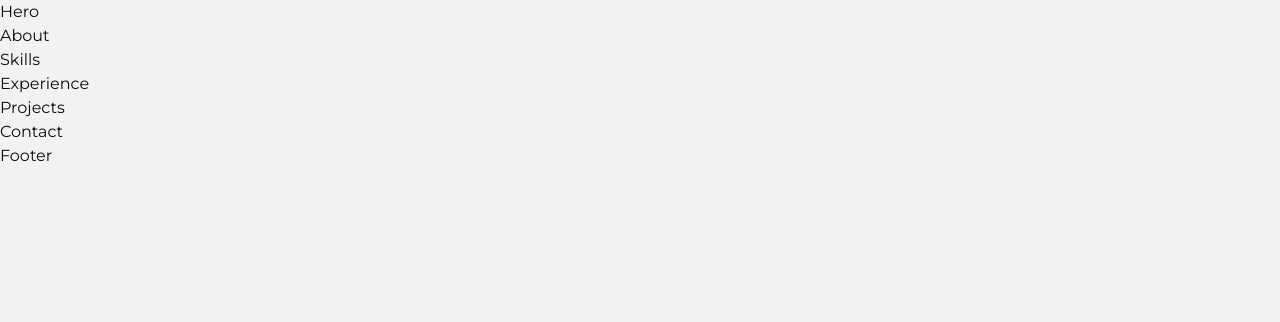
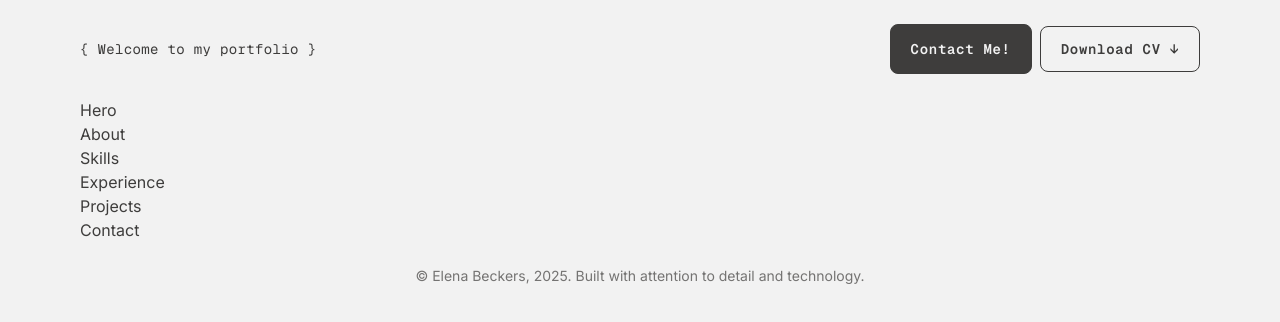
Before and after one commit to elenabeckers/portfolio, a Next.js app: page / in a window 1280 px wide. Shown: the top 322 px of the page. Built offline with nearby package versions, Linux system fonts and the light colour scheme.

Commit message:
feat(ui): update header/footer, add LinkButton, refresh theme fonts (#8)

```diff
--- a/app/globals.css
+++ b/app/globals.css
@@ -2,18 +2,20 @@
 
 :root {
   --background: #f2f2f2;
-  --foreground: #0d0d0d;
+  --foreground: #3e3d3c;
 }
 
 @theme inline {
   --color-background: var(--background);
   --color-foreground: var(--foreground);
-  --font-montserrat: var(--font-montserrat);
+  --font-geist-mono: var(--font-geist-mono);
+  --font-geist: var(--font-geist);
+  --font-inter: var(--font-inter);
 }
 
 @media (prefers-color-scheme: dark) {
   :root {
-    --background: #0d0d0d;
+    --background: #3e3d3c;
     --foreground: #f2f2f2;
   }
 }
--- a/app/layout.tsx
+++ b/app/layout.tsx
@@ -1,13 +1,26 @@
 import type { Metadata } from "next";
-import { Montserrat } from "next/font/google";
+import { Geist_Mono, Geist, Inter } from "next/font/google";
 import "./globals.css";
 
+import Header from "@/components/layout/Header";
 import Footer from "@/components/layout/Footer";
 
-const montserrat = Montserrat({
-  variable: "--font-montserrat",
-  subsets: ["latin"],
+const geist = Geist({
+  variable: "--font-geist",
   display: "swap",
+  weight: ["400", "500", "600", "700", "800", "900"],
+});
+
+const geistMono = Geist_Mono({
+  variable: "--font-geist-mono",
+  display: "swap",
+  weight: ["400", "500", "600"],
+});
+
+const inter = Inter({
+  variable: "--font-inter",
+  display: "swap",
+  weight: ["400", "500", "600"],
 });
 
 export const metadata: Metadata = {
@@ -23,8 +36,9 @@ export default function RootLayout({
   return (
     <html lang="en">
       <body
-        className={`${montserrat.variable} min-h-screen bg-background text-foreground antialiased font-montserrat`}
+        className={`${geistMono.variable} ${geist.variable} ${inter.variable} min-h-screen bg-background px-4 font-inter text-foreground sm:px-8 lg:px-20`}
       >
+        <Header />
         <main className="mx-auto">{children}</main>
         <Footer />
       </body>
--- /dev/null
+++ b/components/common/LinkButton.tsx
@@ -0,0 +1,31 @@
+import { AnchorHTMLAttributes } from "react";
+import clsx from "clsx";
+
+interface LinkButtonProps extends AnchorHTMLAttributes<HTMLAnchorElement> {
+  variant?: "primary" | "secondary";
+  href: string;
+}
+
+export default function LinkButton({
+  children,
+  variant = "primary",
+  className: externalClassName,
+  ...rest
+}: LinkButtonProps) {
+  const classes = clsx(
+    "inline-block cursor-pointer rounded-lg border border-foreground px-5 font-geist-mono text-sm font-bold tracking-wider transition-all duration-300",
+
+    variant === "primary" &&
+      "bg-foreground py-3.5 text-background hover:bg-background hover:text-foreground",
+
+    variant === "secondary" &&
+      "bg-transparent py-3 text-foreground hover:bg-foreground hover:text-background",
+
+    externalClassName
+  );
+  return (
+    <a className={classes} {...rest}>
+      {children}
+    </a>
+  );
+}
--- a/components/layout/Footer.tsx
+++ b/components/layout/Footer.tsx
@@ -1,3 +1,7 @@
 export default function Footer() {
-  return <footer>Footer</footer>;
+  return (
+    <footer className="flex items-center justify-center px-20 py-6 font-inter text-sm text-foreground/70">
+      <span>© Elena Beckers, 2025. Built with attention to detail and technology.</span>
+    </footer>
+  );
 }
--- /dev/null
+++ b/components/layout/Header.tsx
@@ -0,0 +1,23 @@
+import LinkButton from "../common/LinkButton";
+
+export default function Header() {
+  return (
+    <header className="flex items-center justify-between py-6">
+      <span className="md:text-md font-geist-mono text-sm tracking-wide">
+        {"{"}&nbsp;Welcome&nbsp;to&nbsp;my&nbsp;portfolio&nbsp;{"}"}
+      </span>
+      <div className="hidden md:block">
+        <LinkButton href="#contact" className="mr-2">
+          Contact Me!
+        </LinkButton>
+        <LinkButton href="#cv" variant="secondary" target="_blank" rel="noopener noreferrer">
+          Download CV ↓
+        </LinkButton>
+      </div>
+
+      <button className="p-2 text-foreground md:hidden" aria-label="Toggle Menu">
+        ☰
+      </button>
+    </header>
+  );
+}
```
